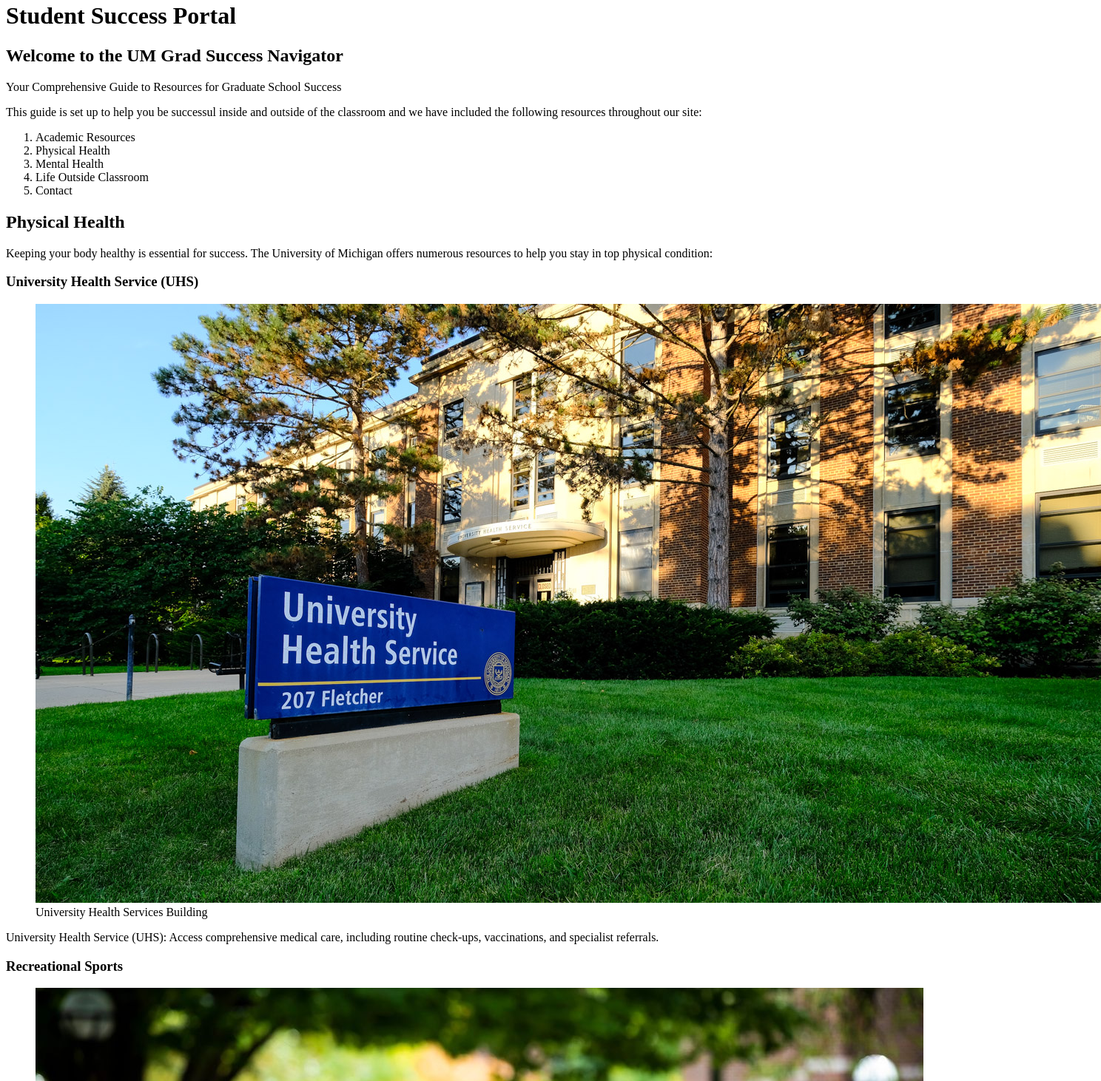
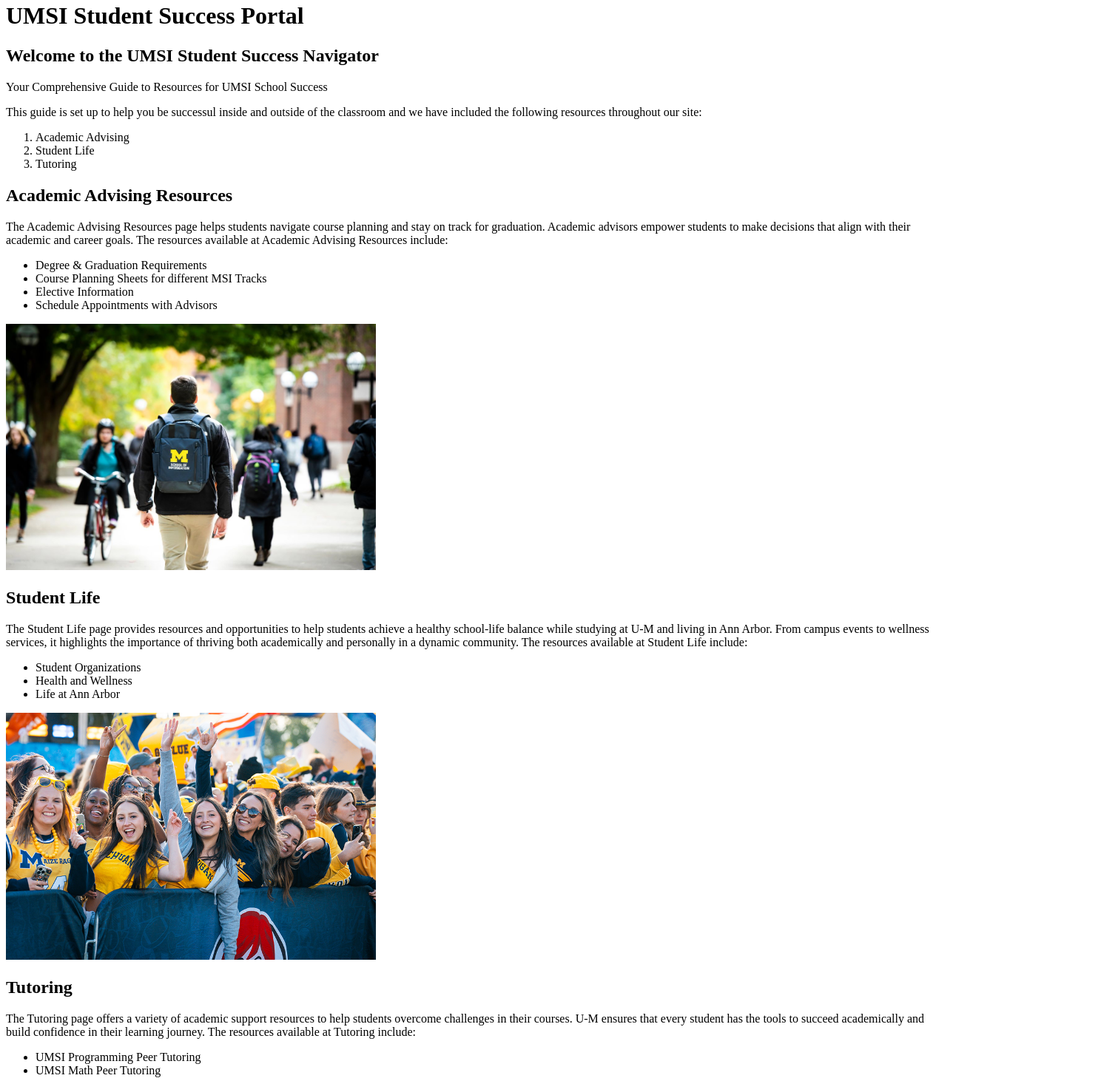
Before and after one commit to yihaoxu0816/client_project_w25, a plain HTML site: page index.html in a window 1280 px wide. Shown: the part 518-1980 px from the top of the page at 74% size, 1488 px wide, since content can reach past the window. Drawn offline with Linux system fonts and the light colour scheme.

Commit message:
Add files via upload

```diff
--- a/index.html
+++ b/index.html
@@ -18,84 +18,61 @@
                 <li><a href="tutoring.html">MSI Tutoring Center</a></li>
             </ul>
         </nav>
-        <h1>Student Success Portal</h1>
+        <h1>UMSI Student Success Portal</h1>
 
     </header>
     <main id="main_content_start">
         <section>
-            <h2>Welcome to the UM Grad Success Navigator</h2>
-            <p> Your Comprehensive Guide to Resources for Graduate School Success</p>
+            <h2>Welcome to the UMSI Student Success Navigator</h2>
+            <p> Your Comprehensive Guide to Resources for UMSI School Success</p>
             <p>This guide is set up to help you be successul inside and outside of the classroom and we have included the following resources throughout our site:</p>
             <ol>
-                <li>Academic Resources</li>
-                <li>Physical Health</li>
-                <li>Mental Health</li>
-                <li>Life Outside Classroom</li>
-                <li>Contact</li>
+                <li>Academic Advising</li>
+                <li>Student Life</li>
+                <li>Tutoring</li>
             </ol>
-        </section>
-        <section>
-            <h2>Physical Health</h2>
-            <p>Keeping your body healthy is essential for success. The University of Michigan offers numerous resources to help you stay in top physical condition:</p>
-            <article>
-                <h3>University Health Service (UHS)</h3>
-                <figure>
-                    <img src="images/home/UHS.jpg" alt="University Health Services building">
-                    <figcaption>University Health Services Building</figcaption>
-                </figure>
-                <p>University Health Service (UHS): Access comprehensive medical care, including routine check-ups, vaccinations, and specialist referrals.</p>
-            </article>
-            <article>
-                <h3>Recreational Sports</h3>
-                <figure>
-                    <img src="images/home/UMSI_CampusFall_UMSIBackpack_02.jpg" alt="A student wears a UMSI backpack in fall on the drag.">
-                    <figcaption>UMSI out in the fall!</figcaption>
-                </figure>
-                <p>Participate in various fitness programs, sports clubs, and use of gym facilities to stay active and healthy.</p>
-            </article>
         </section>
 
         <section>
-            <h2>Mental Health</h2>
-            <p>Maintaining your mental well-being is crucial for thriving in graduate school. Here are resources to support your mental health:</p>
-            <article>
-                <h3>Counseling and Psychological Services (CAPS):</h3>
-                <p> Access individual counseling, group therapy, workshops, and crisis intervention services.</p>
-            </article>
-            <article>
-                <h3>Wellness Coaching:</h3>
+            <h2>Academic Advising Resources</h2>
+            <p>The Academic Advising Resources page helps students navigate course planning and stay on track for graduation. Academic advisors empower students to make decisions that align with their academic and career goals. The resources available at Academic Advising Resources include: </p>
+            <ul>
+                <li>Degree & Graduation Requirements</li>
+                <li>Course Planning Sheets for different MSI Tracks</li>
+                <li>Elective Information</li>
+                <li>Schedule Appointments with Advisors</li>
+            </ul>
 
-                <p>Work with a wellness coach to develop strategies for managing stress, time, and overall well-being.</p>
-            </article>
-            <article>
-                <h3>Mindfulness Resources:</h3>
+            <img src="images/home/UMSI_CampusFall_UMSIBackpack_02.jpg" width="500" alt="back of a student with a U-M backpack walking in the campus">
 
-                <p> Participate in mindfulness and meditation sessions to cultivate a calm and focused mind.</p>
-            </article>
-            <article>
-                <h3>Support Groups:</h3>
+        </section>
 
-                <p> Join peer support groups for shared experiences and collective coping strategies.</p>
-            </article>
+        <section>
+            <h2>Student Life</h2>
+            <p>The Student Life page provides resources and opportunities to help students achieve a healthy school-life balance while studying at U-M and living in Ann Arbor. From campus events to wellness services, it highlights the importance of thriving both academically and personally in a dynamic community. The resources available at Student Life include:</p>
+            <ul>
+                <li>Student Organizations</li>
+                <li>Health and Wellness</li>
+                <li>Life at Ann Arbor</li>
+            </ul>
+
+            <img src="images/home/MCOMMONS-09072024_FanExperience-11.jpg" width="500" alt="U-M Students with college shirts on cheering in front of camera">
         </section>
 
 
-        <section id="life-outside-classroom">
-            <h2>Life Outside the Classroom</h2>
-            <p>Graduate school is more than just academics. It's important to cultivate a balanced life. Here are some resources to help you enjoy life outside the classroom:</p>
-            <article>
+        <section>
+            <h2>Tutoring</h2>
+            <p>The Tutoring page offers a variety of academic support resources to help students overcome challenges in their courses. U-M ensures that every student has the tools to succeed academically and build confidence in their learning journey. The resources available at Tutoring include:</p>
+            <ul>
+                <li>UMSI Programming Peer Tutoring</li>
+                <li>UMSI Math Peer Tutoring</li>
+            </ul>
 
-            </article>
-            <ul>
-                <li><strong>Student Organizations:</strong> Join one of the many student organizations to connect with peers who share your interests and passions.</li>
-                <li><strong>Arts and Culture:</strong> Explore UM's vibrant arts scene with events, exhibitions, and performances happening year-round.</li>
-                <li><strong>Career Services:</strong> Utilize career counseling, job search resources, and networking opportunities to prepare for your professional future.</li>
-                <li><strong>Community Engagement:</strong> Get involved with local volunteering opportunities and community service projects to make a positive impact.</li>
-                <li><strong>Housing and Dining:</strong> Find information on on-campus housing options and dining services to ensure a comfortable living experience.</li>
-            </ul>
+            <img src="images/home/UMSI_SI311_10132021_002.JPG" width="500" alt="Two U-M Students learning in front of a laptop screen">
         </section>
-        <!-- Content taken & modified from UMGPT with the prompt, "write me a webpage of intro content to help University of Michigan Master's students navigate different resources for being successful in grad school - this will include academic resources, physical health resources, mental health resources, support for life outside the classroom"
-        UMGPT. (2024). UMGPT (August 29th version) [Large language model]. -->
+
+
+        <!-- Content taken & modified from ChatGPT with the prompt, "Write 1-2 sentences introducing the *** website page at University of Michigan. "-->
     </main>
     <footer>
         <p>MSI Academic Advising | <a href="https://sites.google.com/umich.edu/msiacademicadvising/student-support-resources">UMSI Academic Advising </a></p>
```
Also changed, not shown: images/home/MCOMMONS-09072024_FanExperience-11.jpg (added), images/home/UMSI_SI311_10132021_002.JPG (added).
